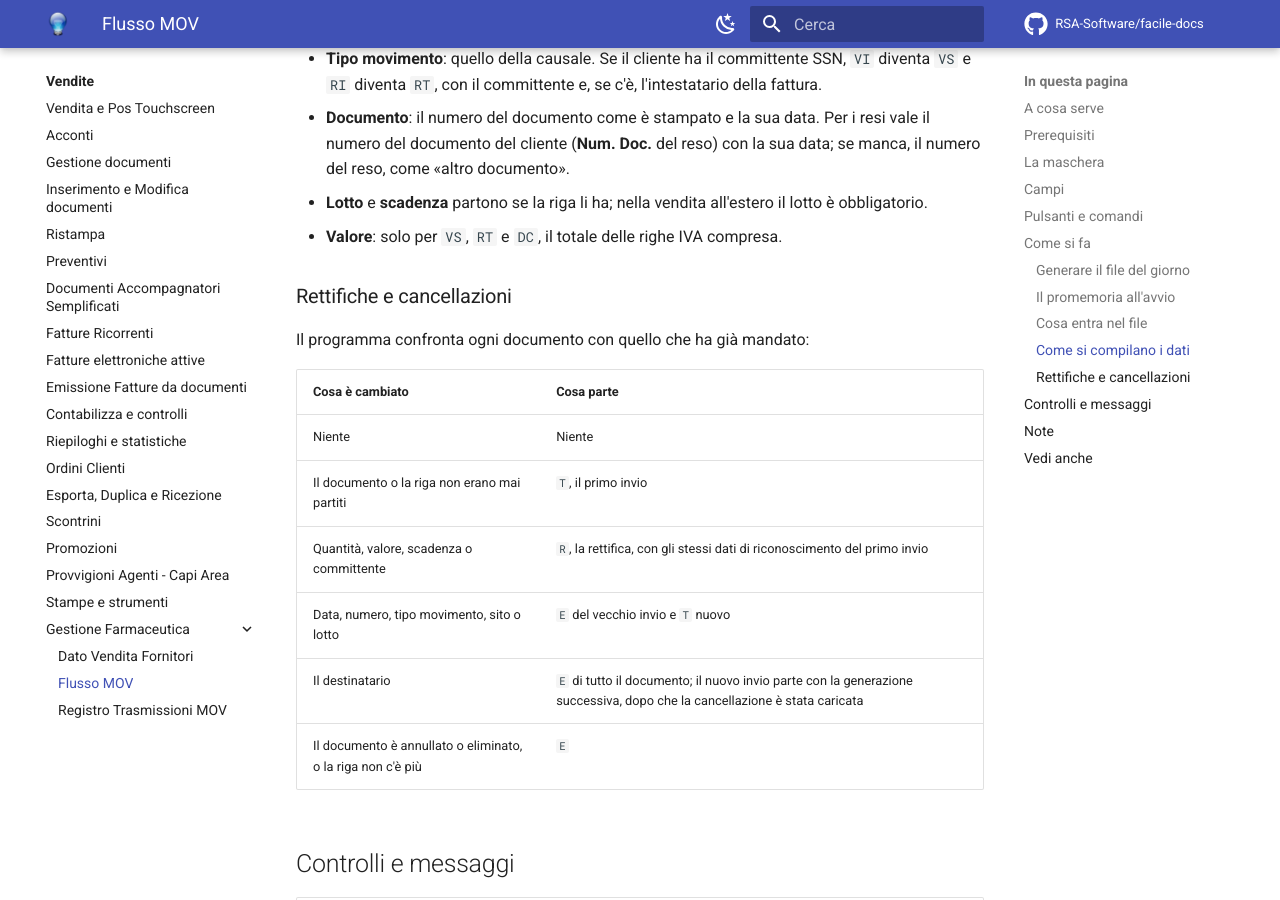
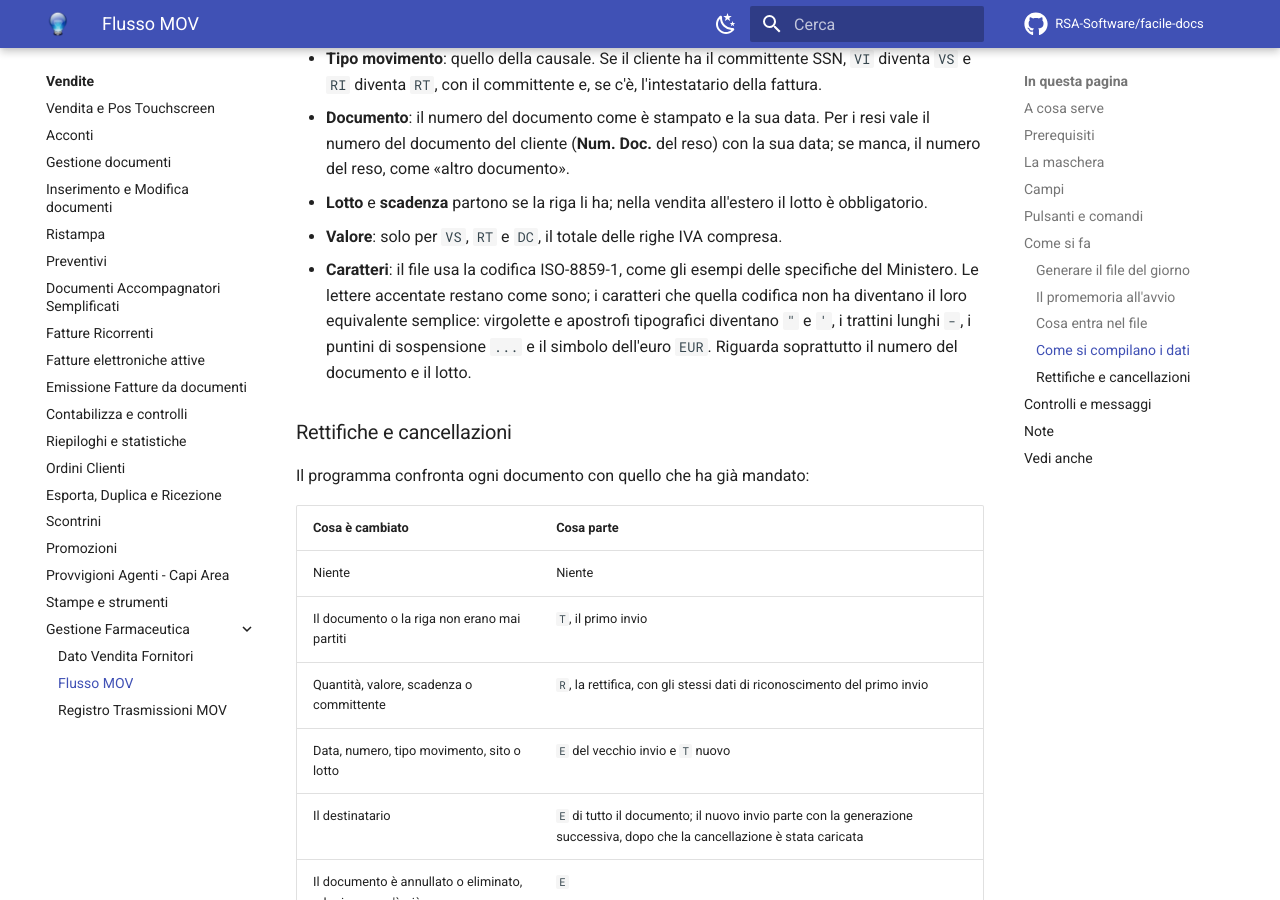
Before and after one commit to RSA-Software/facile-docs, an MkDocs documentation site: the page built from docs/moduli/vendite/flusso-mov.md, in a window 1280 px wide and 900 px high, scrolled down 3962 px. Built offline with MkDocs 1.6.1 and Material for MkDocs 9.7.7, drawn with Linux system fonts in a browser that asks for light colours; comment, search, counter and statistics services are not loaded.

Commit message:
Flusso MOV: come si scrivono i caratteri che la codifica ISO-8859-1 non ha
Co-Authored-By: Claude Opus 5.5 (1M context) <noreply@anthropic.com>

```diff
--- a/docs/moduli/vendite/flusso-mov.md
+++ b/docs/moduli/vendite/flusso-mov.md
@@ -143,6 +143,12 @@ compare sulle postazioni di cassa.
 - **Lotto** e **scadenza** partono se la riga li ha; nella vendita all'estero il
   lotto è obbligatorio.
 - **Valore**: solo per `VS`, `RT` e `DC`, il totale delle righe IVA compresa.
+- **Caratteri**: il file usa la codifica ISO-8859-1, come gli esempi delle
+  specifiche del Ministero. Le lettere accentate restano come sono; i caratteri
+  che quella codifica non ha diventano il loro equivalente semplice: virgolette
+  e apostrofi tipografici diventano `"` e `'`, i trattini lunghi `-`, i puntini
+  di sospensione `...` e il simbolo dell'euro `EUR`. Riguarda soprattutto il
+  numero del documento e il lotto.
 
 ### Rettifiche e cancellazioni
 
```
